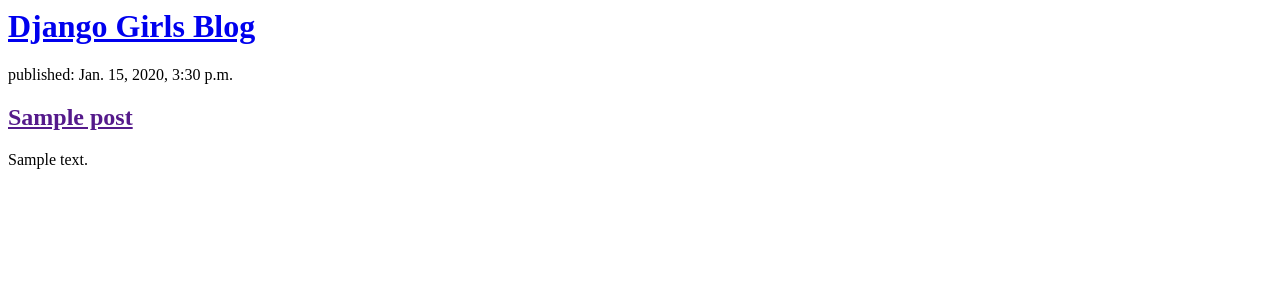
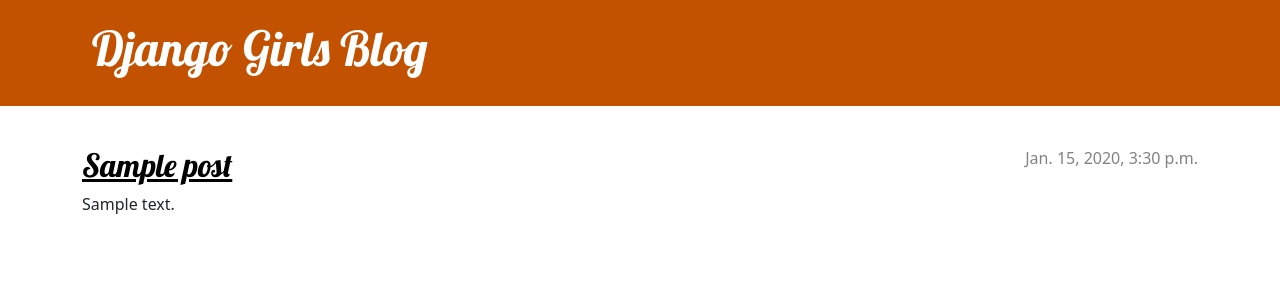
Before and after one commit to KartikAhluwalia/blog-site, a Django app: page / in a window 1280 px wide. Shown: the top 300 px of the page. Run offline with Django 5.2, Linux system fonts and the light colour scheme; tables that the repository leaves empty hold one stand-in row (values such as "Sample post").

Commit message:
Added view and template for detailed blog post as well as CSS for the site.

```diff
--- /dev/null
+++ b/blog/static/css/blog.css
@@ -0,0 +1,70 @@
+.page-header {
+    background-color: #C25100;
+    margin-top: 0;
+    margin-bottom: 40px;
+    padding: 20px 20px 20px 40px;
+}
+
+.page-header h1,
+.page-header h1 a,
+.page-header h1 a:visited,
+.page-header h1 a:active {
+    color: #ffffff;
+    font-size: 36pt;
+    text-decoration: none;
+}
+
+h1,
+h2,
+h3,
+h4 {
+    font-family: 'Lobster', cursive;
+}
+
+.date {
+    color: #828282;
+}
+
+.save {
+    float: right;
+}
+
+.post-form textarea,
+.post-form input {
+    width: 100%;
+}
+
+.top-menu,
+.top-menu:hover,
+.top-menu:visited {
+    color: #ffffff;
+    float: right;
+    font-size: 26pt;
+    margin-right: 20px;
+}
+
+.post {
+    margin-bottom: 70px;
+}
+
+.post h2 a,
+.post h2 a:visited {
+    color: #000000;
+}
+
+.post > .date,
+.post > .actions {
+    float: right;
+}
+
+.btn-secondary,
+.btn-secondary:visited {
+    color: #C25100;
+    background: none;
+    border-color: #C25100;
+}
+
+.btn-secondary:hover {
+    color: #FFFFFF;
+    background-color: #C25100;
+}
--- a/blog/templates/blog/post_list.html
+++ b/blog/templates/blog/post_list.html
@@ -1,11 +1,33 @@
-<header>
+{% load static %}
+<!DOCTYPE html>
+<html>
+    <head>
+        <title>Django Girls blog</title>
+        <link rel="stylesheet" href="https://cdn.jsdelivr.net/npm/bootstrap@5.3.3/dist/css/bootstrap.min.css" integrity="sha384-QWTKZyjpPEjISv5WaRU9OFeRpok6YctnYmDr5pNlyT2bRjXh0JMhjY6hW+ALEwIH" crossorigin="anonymous">
+        <link rel="stylesheet" href="{% static 'css/blog.css' %}">
+        <link rel="stylesheet" href="https://fonts.googleapis.com/css?family=Lobster&subset=latin,latin-ext">
+    </head>
+    <body>
+        <header class="page-header">
+            <div class="container">
                 <h1><a href="/">Django Girls Blog</a></h1>
+            </div>
         </header>
 
+        <main class="container">
+            <div class="row">
+                <div class="col">
                     {% for post in posts %}
-    <article>
-        <time>published: {{ post.published_date }}</time>
+                        <article class="post">
+                            <time class="date">
+                                {{ post.published_date }}
+                            </time>
                             <h2><a href="">{{ post.title }}</a></h2>
                             <p>{{ post.text|linebreaksbr }}</p>
                         </article>
                     {% endfor %}
+                </div>
+            </div>
+        </main>
+    </body>
+</html>
--- a/blog/urls.py
+++ b/blog/urls.py
@@ -3,4 +3,5 @@
 
 urlpatterns = [
     path('', views.post_list, name='post_list'),
+    path('post/<int:pk>/', views.post_detail, name='post_detail'),
 ]
--- a/blog/views.py
+++ b/blog/views.py
@@ -1,7 +1,12 @@
-from django.shortcuts import render
+from django.shortcuts import render,  get_object_or_404
 from django.utils import timezone
 from .models import Post
+
 
 def post_list(request):
     posts = Post.objects.filter(published_date__lte=timezone.now()).order_by('published_date')
     return render(request, 'blog/post_list.html', {'posts': posts})
+
+def post_detail(request, pk):
+    post = get_object_or_404(Post, pk=pk)
+    return render(request, 'blog/post_detail.html', {'post': post})
```
Also changed, not shown: blog/templates/blog/base.html (added, +13 -0 lines). Lines whose indentation alone changed are shown as unchanged.
